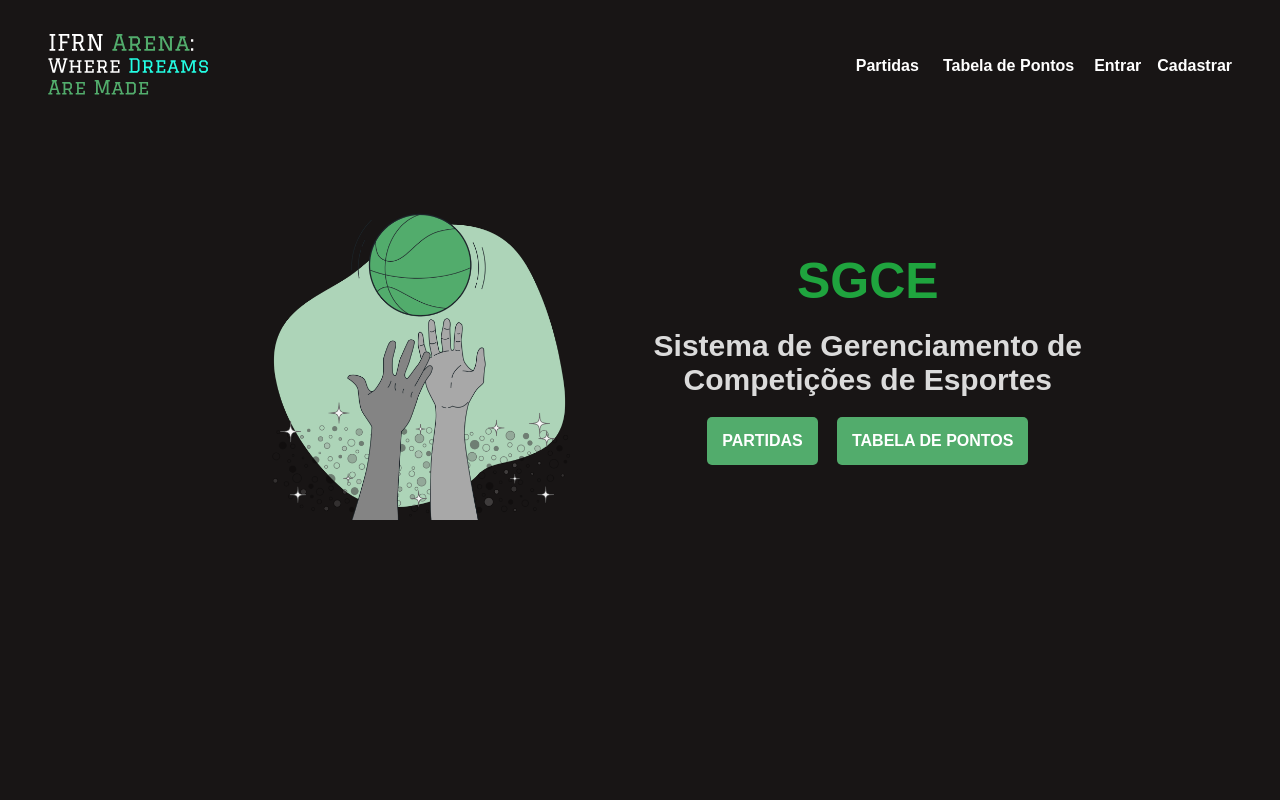
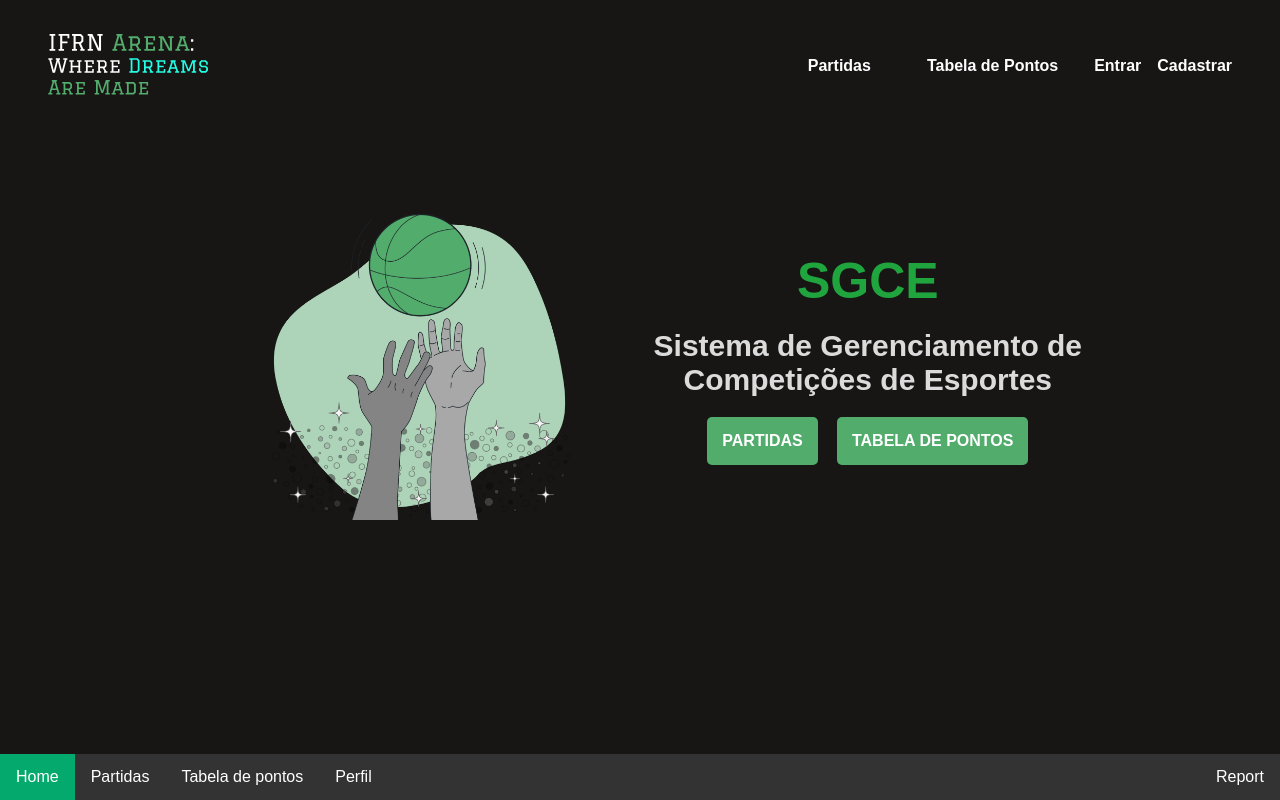
Before and after one commit to jjjor/Projeto-Integrador-SGCE, a Django app: page / in a window 1280 px wide. Run offline with Django 4.2, Linux system fonts and the light colour scheme; some web fonts are replaced.

Commit message:
fixed bottom navbar

```diff
--- a/core/static/css/style.css
+++ b/core/static/css/style.css
@@ -12,69 +12,40 @@
 body {
   background-color: #181515;
 }
-.sidebar {
-  position: fixed;
-  top: 0;
-  display: flex;
-  flex-direction: column;
-  align-items: flex-start;
-  height: 100%;
-  width: 210px;
-  padding: 0px 10px 30px 10px;
-  border-right: 1px solid #2f3336;
-  transition: all 0.35s;
-  background: #181515;
-  z-index: 999;
+
+#navbar {
+  list-style-type: none;
+  margin: 0;
+  padding: 0;
+  overflow: hidden;
+  background-color: #333;
 }
 
-.sidebar-header {
-  display: flex;
-  align-items: center;
-  justify-content: center;
+#navbar {
+  position: fixed;
+  bottom: 0;
   width: 100%;
-  height: 100px;
-  margin-top: 20px;
-  margin-bottom: 20px;
 }
 
-.sidebar button {
-  height: 60px;
-  background: transparent;
-  font-family: inherit;
-  color: #fff;
-  cursor: pointer;
-  text-align: left;
-  padding: 0;
+li {
+  float: left;
 }
 
-.sidebar button i {
-  position: relative;
-  font-size: 28px;
-  transition: 0.2s;
+li a {
+  display: block;
+  color: white;
+  text-align: center;
+  padding: 14px 16px;
+  text-decoration: none;
 }
 
-.sidebar button span {
-  font-size: 16px;
+/* Change the link color to #111 (black) on hover */
+li a:hover {
+  background-color: #111;
 }
 
-.sidebar button > span {
-  display: inline-flex;
-  align-items: center;
-  gap: 12px;
-  height: 40px;
-  padding: 0px 16px 0px;
-  border-radius: 24px;
-  line-height: 1;
-  transition: all 0.4s;
-}
-
-.sidebar button:hover > span {
-  background: rgba(255, 255, 255, 0.08);
-}
-
-.sidebar > nav {
-  display: flex;
-  flex-direction: column;
+.active {
+  background-color: #04AA6D;
 }
 
 
--- a/core/templates/base.html
+++ b/core/templates/base.html
@@ -20,60 +20,20 @@
         <img class="logo-img" src="{% static 'images/IFRN_Arena__Where_Dreams_Are_Made.svg' %}" />
     </header>
 
-    <nav>
-      <a href="{% url 'index' %}">
-        <button>
-          <span>
-            <i class="material-symbols-outlined">home</i>
-            <span>Home</span>
-          </span>
-        </button>
-      </a>
-    </nav>
 
-    <nav>
-      <a href="{% url 'matches' %}">
-        <button>
-          <span>
-            <i class="material-symbols-outlined">tag</i>
-            <span>Partidas</span>
-          </span>
-        </button>
-      </a>
-    </nav>
 
-    <nav>
-      <a href="{% url 'profile' %}">
-        <button>
-          <span>
-            <i class="material-symbols-outlined">person</i>
-            <span>Perfil</span>
-          </span>
-        </button>
-      </a>
-    </nav>
-
-    <nav>
-      <button>
-        <span>
-          <i class="material-symbols-outlined">email</i>
-          <span>Mensagens</span>
-        </span>
-      </button>
-    </nav>
-
-    <nav>
-      <a href="{% url 'rating' %}">
-        <button>
-          <span>
-            <i class="material-symbols-outlined">table</i>
-            <span>Classificações</span>
-          </span>
-        </button>
-      </a>
-    </nav>
     <a href="{% url 'social:begin' 'suap' %}">Entrar</a>
     </aside>
+
+    <ul id="navbar">
+      <li><a href="{% url 'index' %}" class="active">Home</a></li>
+      <li><a href="{%  url 'matches' %}">Partidas</a></li>
+      <li><a href="{%  url 'rating' %}">Tabela de pontos</a></li>
+      <li><a href="{%  url 'profile' %}">Perfil</a></li>
+      <li style="float:right"><a href="{%  url 'report-bug' %}">Report</a></li>
+    </ul>
+
+
     <header class="top-header">
       <a href="{% url 'index' %}"><img id="logo_site" src="{% static 'images/IFRN_Arena__Where_Dreams_Are_Made.svg' %}" /></a>
       <div id="header-content">
```
